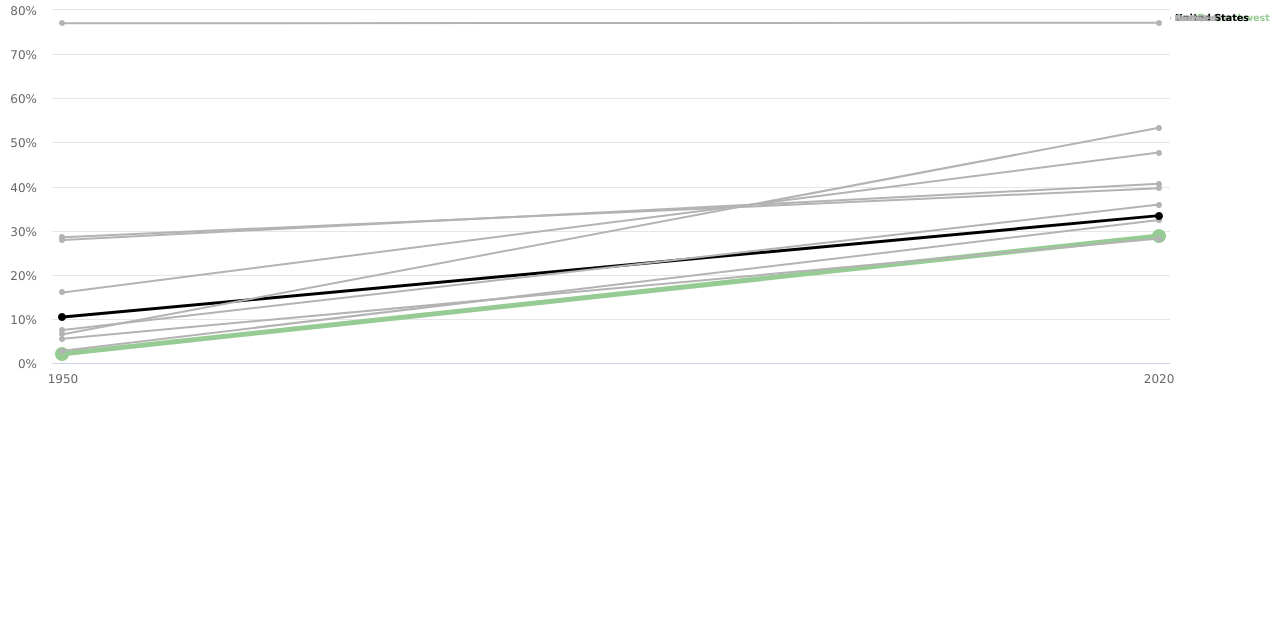
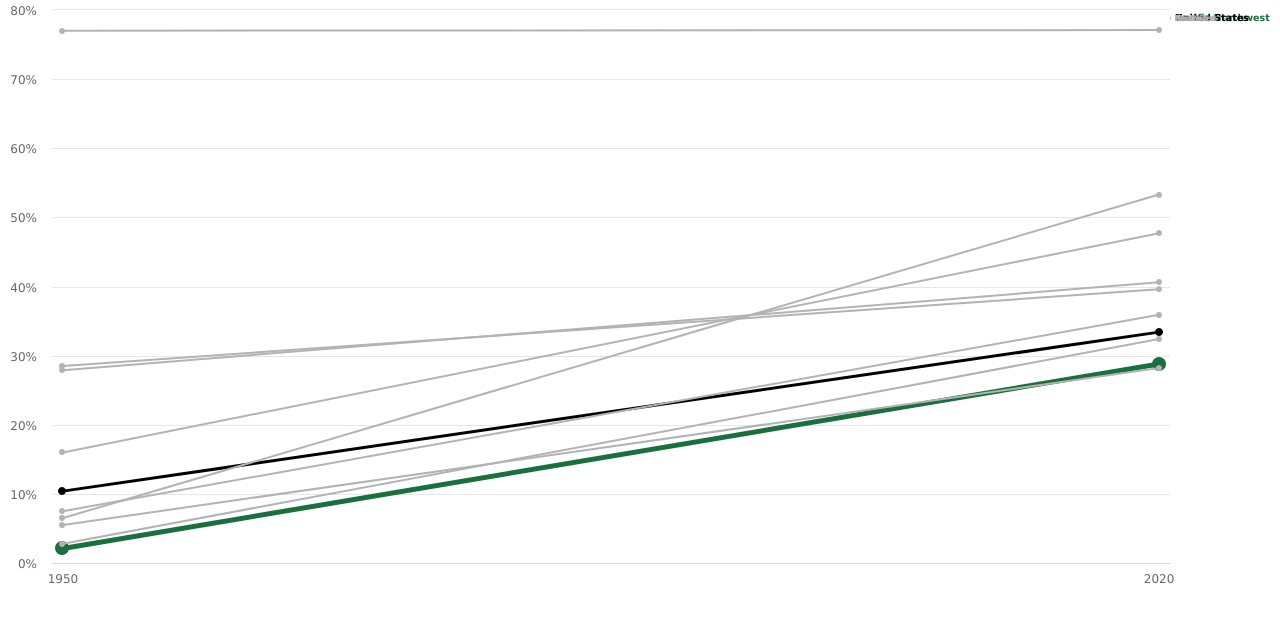
Before and after one commit to InfoGraphicsUO/AEW, a plain HTML site: page HighchartsPopulationRace/index.html in a window 1280 px wide. Drawn offline with nearby package versions, Linux system fonts and the light colour scheme.

Commit message:
Made PNW a darker Green and Set Height to 600 px

```diff
--- a/HighchartsPopulationRace/index.html
+++ b/HighchartsPopulationRace/index.html
@@ -37,7 +37,7 @@ Highcharts.chart('container', {
 //        alignTicks: true,
         type: 'line',
 //        width: 600,
-//        height: 600,
+        height: 600,
 //        spacingRight: 0,
         events: {
           load: function() {
@@ -231,7 +231,7 @@ Highcharts.chart('container', {
     series: [{
         name: 'Pacific Northwest',
         data: [2.1, 28.8],
-        color: '#96cc94',
+        color: '#196F3D',
         lineWidth: 5,
         marker:{
             enabled:true,
```
